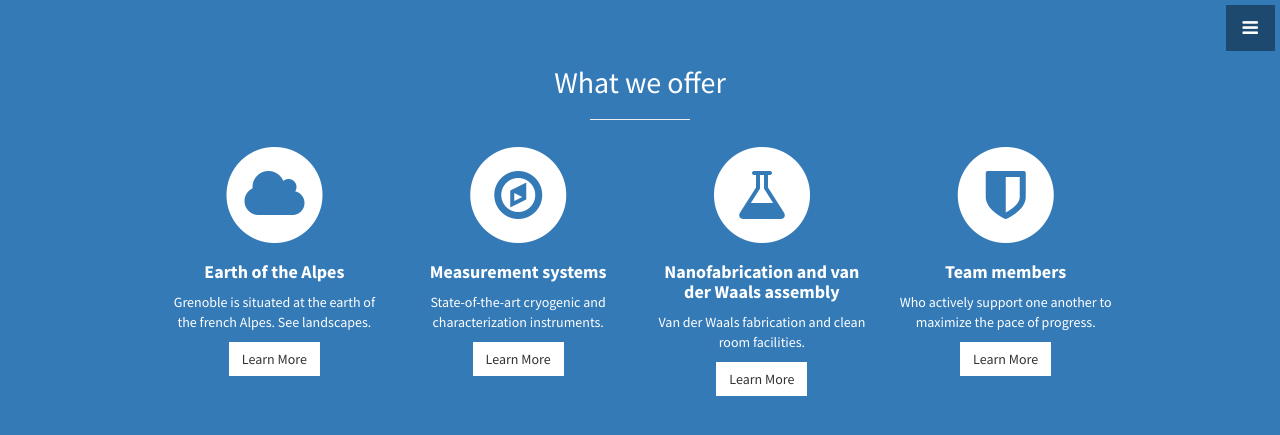
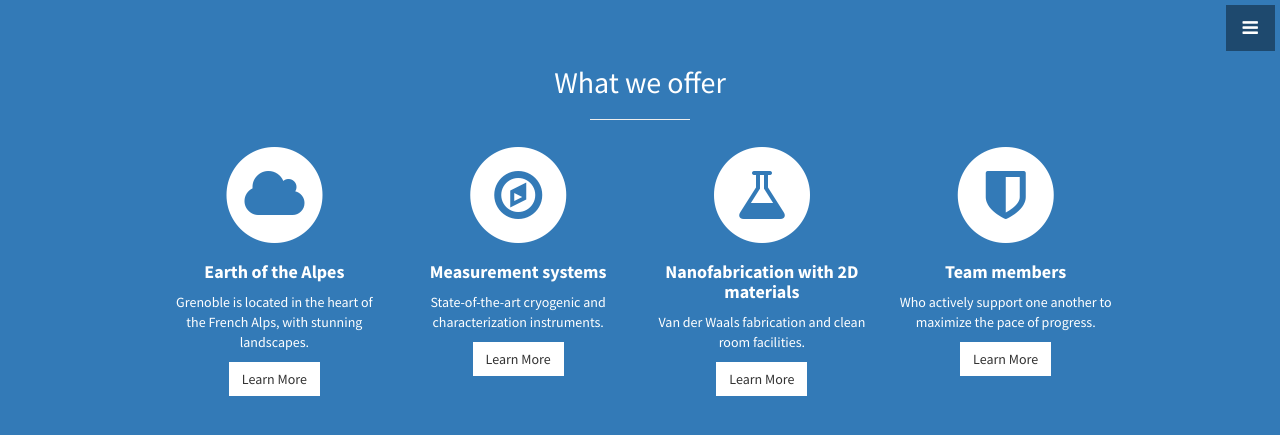
Before and after one commit to aassouline/topo-circuits.github.io, a Jekyll site: the page built from index.html, in a window 1280 px wide and 900 px high, scrolled down 1175 px, cut to the strip 0-472 px from the top of the window. Shown: the top 435 px of the strip. Built offline with Jekyll 4.4.1, drawn with Linux system fonts in a browser that asks for light colours.

Commit message:
Revise service descriptions in services.html
Updated descriptions for Grenoble and nanofabrication services.

```diff
--- a/_includes/services.html
+++ b/_includes/services.html
@@ -15,7 +15,7 @@
               <h4>
                 <strong>Earth of the Alpes</strong>
               </h4>
-              <p>Grenoble is situated at the earth of the french Alpes. See landscapes.</p>
+              <p>Grenoble is located in the heart of the French Alps, with stunning landscapes.</p>
               <a href="#" class="btn btn-light">Learn More</a>
             </div>
           </div>
@@ -39,7 +39,7 @@
               <i class="fa fa-flask fa-stack-1x text-primary"></i>
             </span>
               <h4>
-                <strong>Nanofabrication and van der Waals assembly</strong>
+                <strong>Nanofabrication with 2D materials</strong>
               </h4>
               <p>Van der Waals fabrication and clean room facilities.</p>
               <a href="#" class="btn btn-light">Learn More</a>
```
